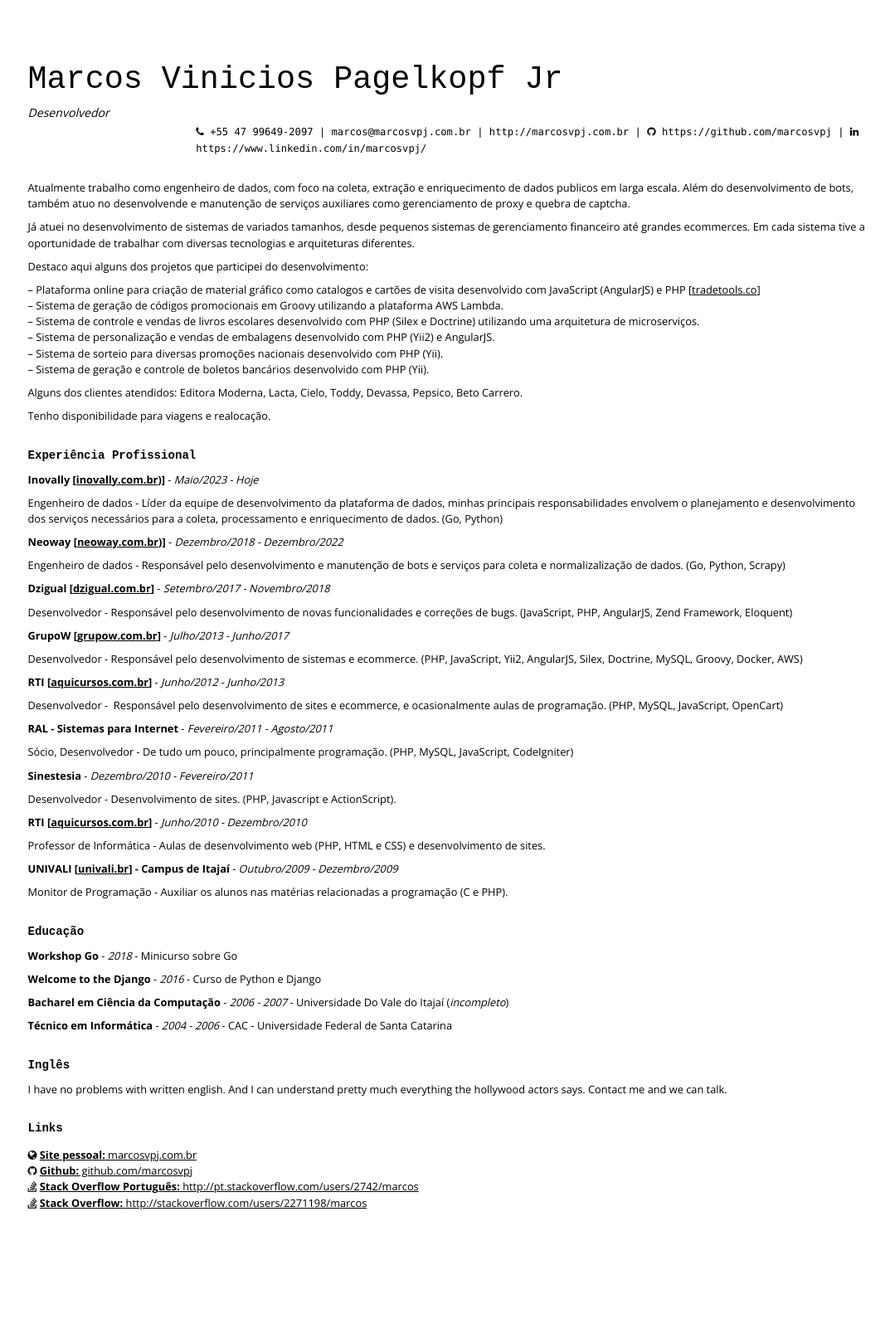
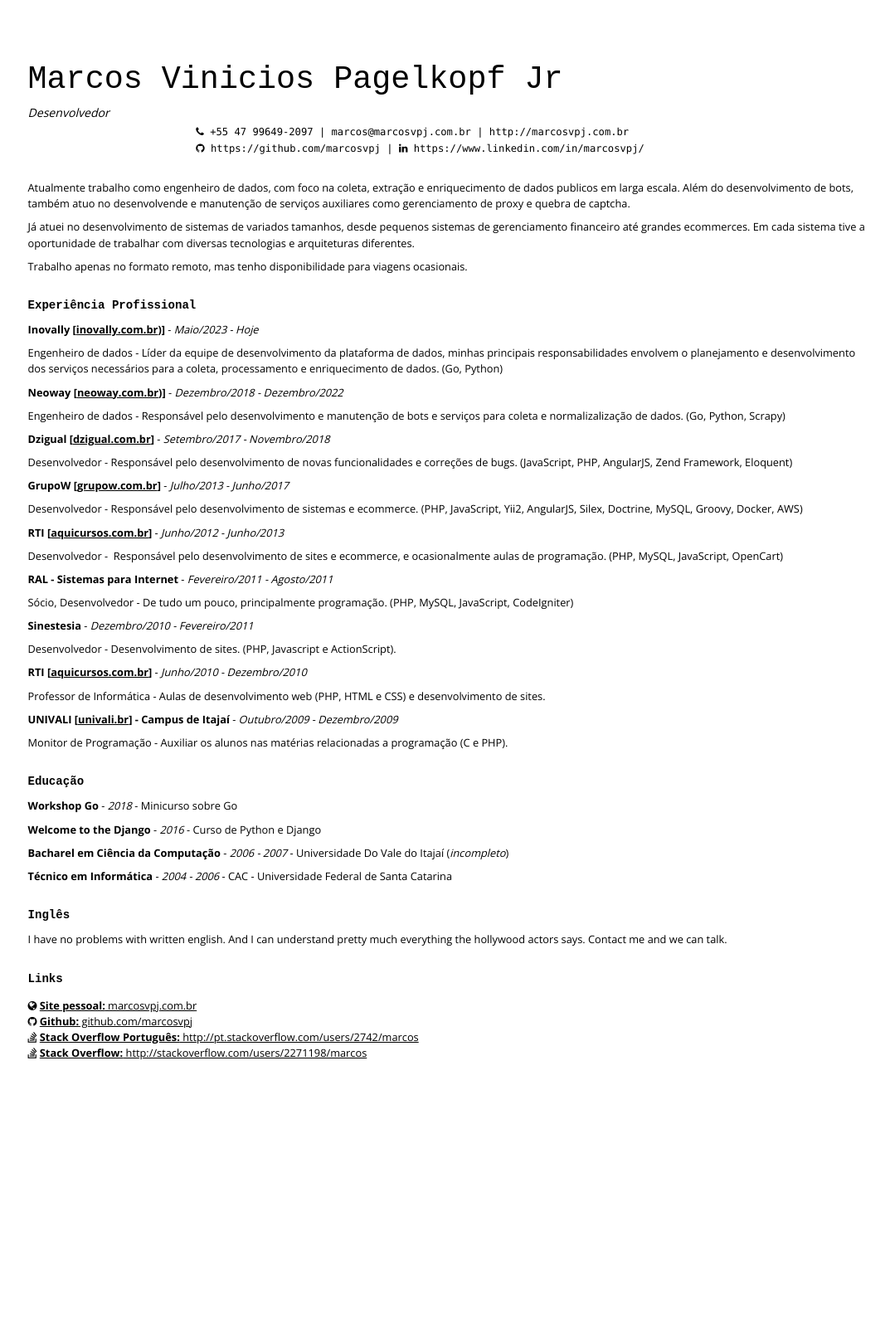
Before and after one commit to marcosvpj/marcosvpj.github.io, a Jekyll site: the page built from cv.md, in a window 1280 px wide. Shown: the whole page at 83% size, without its empty margins (106-1179 px from the left). Built offline with Jekyll 4.4.1, drawn with Linux system fonts in a browser that asks for light colours; nearby versions of some CDN libraries; after the commit the page ends 1433 px from its top, so only the background shows below that.

Commit message:
simplify cv

```diff
--- a/cv.md
+++ b/cv.md
@@ -11,7 +11,7 @@
 <a href="mailto:marcos@marcosvpj.com.br">marcos@marcosvpj.com.br</a>
 |
 <a href="http://marcosvpj.com.br">http://marcosvpj.com.br</a>
-|
+<br>
 <a href="https://github.com/marcosvpj"><i class="fa fa-github"></i> https://github.com/marcosvpj</a>
 |
 <i class="fa fa-linkedin"></i> <a href="https://www.linkedin.com/in/marcosvpj/">https://www.linkedin.com/in/marcosvpj/</a>
@@ -23,18 +23,7 @@
 
 Já atuei no desenvolvimento de sistemas de variados tamanhos, desde pequenos sistemas de gerenciamento financeiro até grandes ecommerces. Em cada sistema tive a oportunidade de trabalhar com diversas tecnologias e arquiteturas diferentes.
 
-Destaco aqui alguns dos projetos que participei do desenvolvimento:
-
--- Plataforma online para criação de material gráfico como catalogos e cartões de visita desenvolvido com JavaScript (AngularJS) e PHP [[tradetools.co](http://tradetools.co/)]<br />
--- Sistema de geração de códigos promocionais em Groovy utilizando a plataforma AWS Lambda.<br />
--- Sistema de controle e vendas de livros escolares desenvolvido com PHP (Silex e Doctrine) utilizando uma arquitetura de microserviços.<br />
--- Sistema de personalização e vendas de embalagens desenvolvido com PHP (Yii2) e AngularJS.<br />
--- Sistema de sorteio para diversas promoções nacionais desenvolvido com PHP (Yii).<br />
--- Sistema de geração e controle de boletos bancários desenvolvido com PHP (Yii).<br />
-
-Alguns dos clientes atendidos: Editora Moderna, Lacta, Cielo, Toddy, Devassa, Pepsico, Beto Carrero.
-
-Tenho disponibilidade para viagens e realocação.
+Trabalho apenas no formato remoto, mas tenho disponibilidade para viagens ocasionais.
 
 ## Experiência Profissional
 
```
